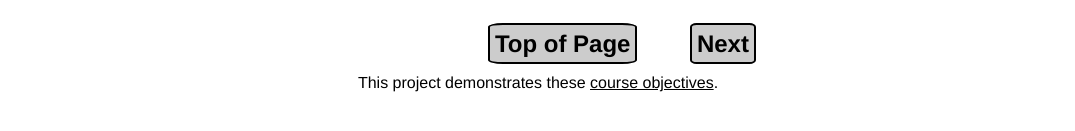
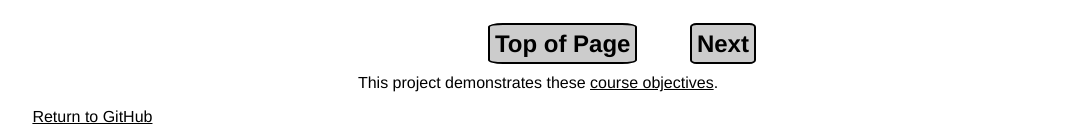
Before and after one commit to kc-taylor/kc-taylor.github.io, a Jekyll site: the page portfolio/htmlcssfinal/index.html, which Jekyll copies as it is, in a window 1280 px wide. Shown: the part 1643-1774 px from the top of the page, without its empty margins (102-1177 px from the left). Built offline with Jekyll 4.4.1, drawn with Linux system fonts in a browser that asks for light colours; before the commit the page ends 1751 px from its top, so only the background shows below that.

Commit message:
Add github footer

```diff
--- a/portfolio/htmlcssfinal/index.html
+++ b/portfolio/htmlcssfinal/index.html
@@ -60,6 +60,9 @@
 				</div> <!--End of bottom nav -->
 				<p>This project demonstrates these <a href="web110syllabusedit.pdf" title="Web 110 course objectives" target="_blank">course objectives</a>.</p>
 			</footer>
+			<div class="github">
+				<a href="https://kc-taylor.github.io/">Return to GitHub</a>
+			</div>
 		</div> <!-- End of content wrapper -->
 	</body>
 </html>
```
